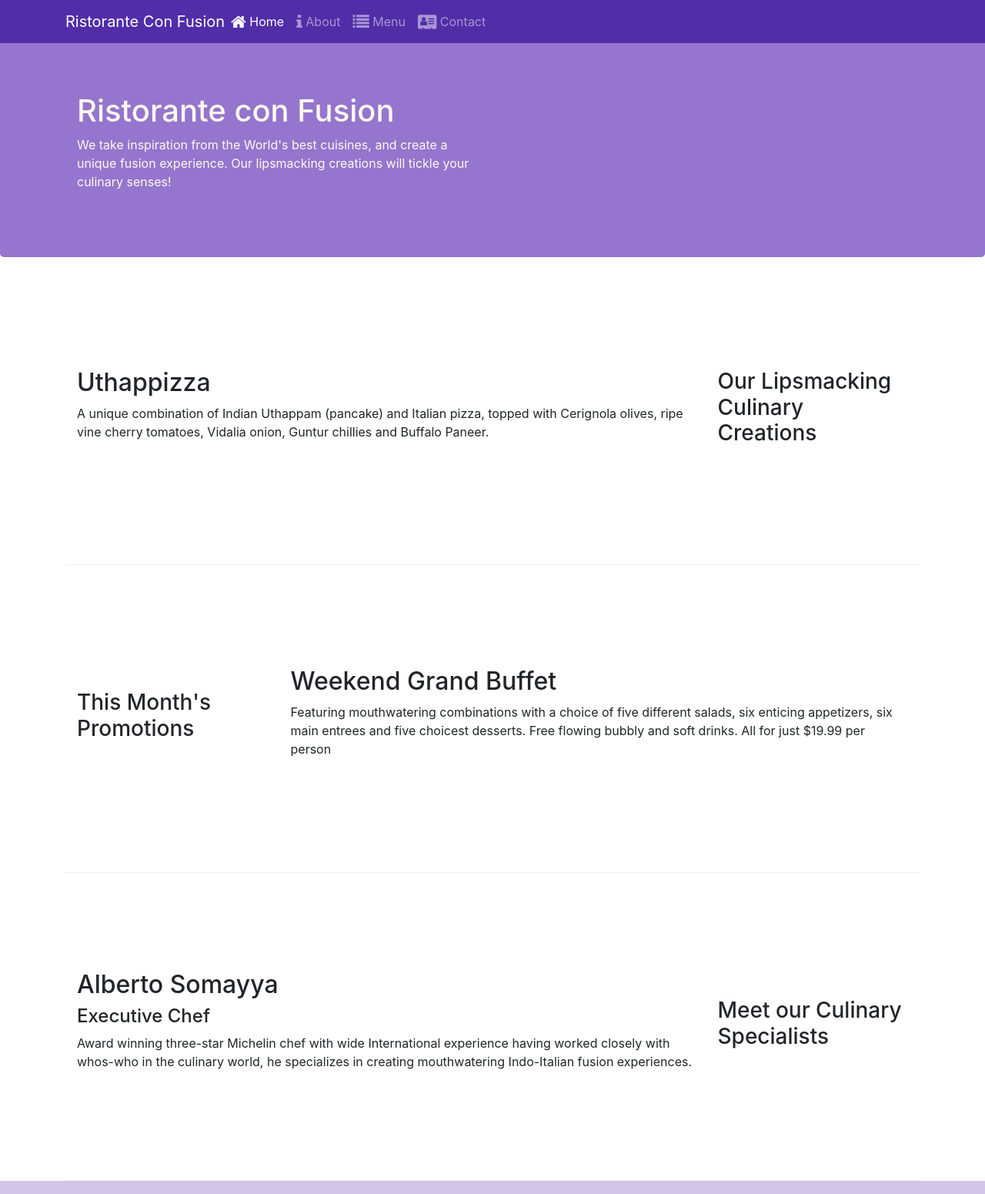
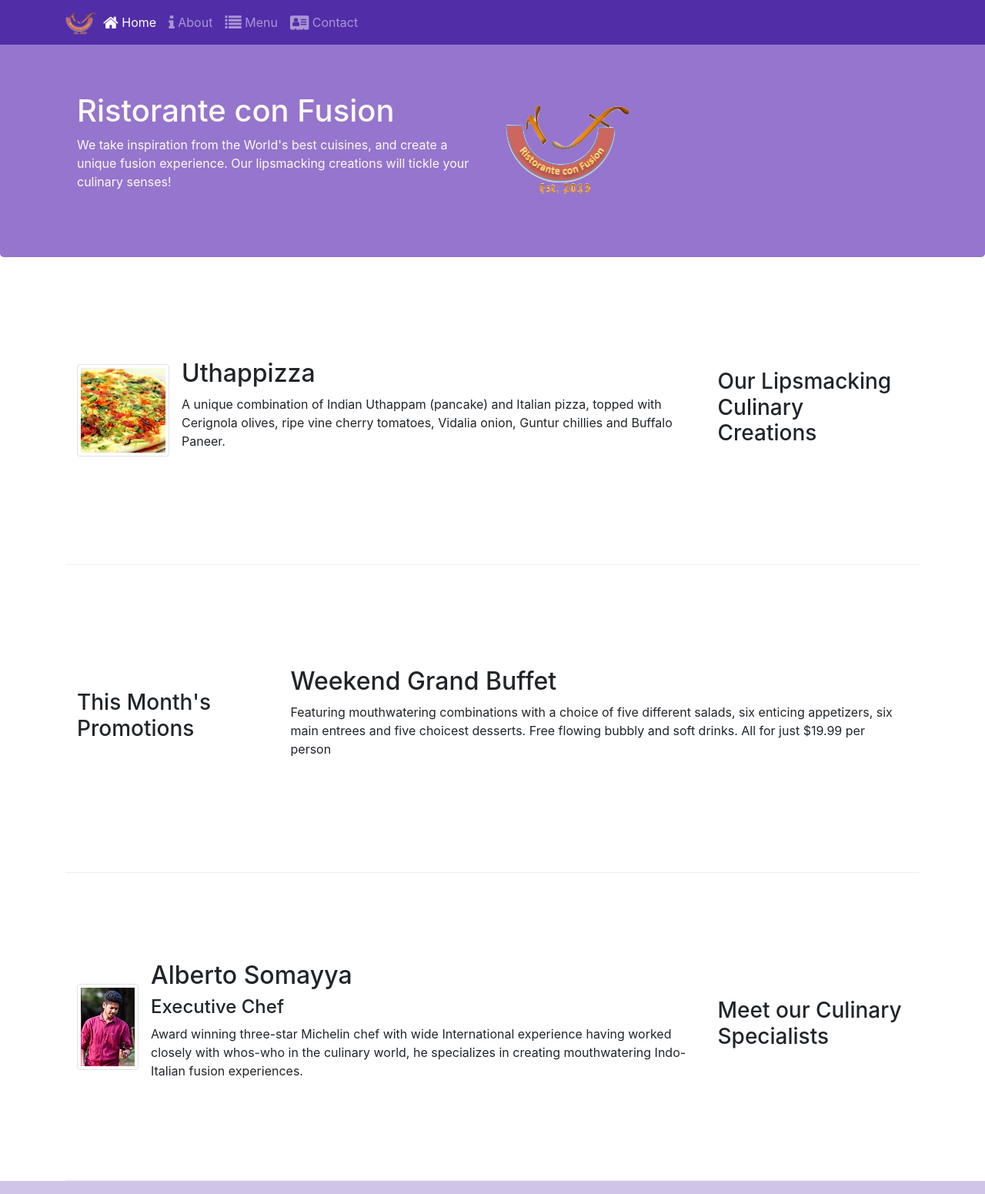
Before and after one commit to hemanth98/conFusion, a website: page index.html in a window 1280 px wide. Shown: the top 1551 px of the page at 77% size. Drawn offline with nearby package versions, Linux system fonts and the light colour scheme.

Commit message:
Images and Media

```diff
--- a/index.html
+++ b/index.html
@@ -21,7 +21,7 @@
             <button class="navbar-toggler" type="button" data-toggle="collapse" data-target="#Navbar">
                 <span class="navbar-toggler-icon"></span>
             </button>
-            <a class="navbar-brand mr-auto" href='#'>Ristorante Con Fusion</a>
+            <a class="navbar-brand mr-auto" href='#'><img src="img/logo.png" height="30" width="41"></a>
             <div class="collapse navbar-collapse" id="Navbar">
                 <ul class="navbar-nav mr-auto">
                     <li class="nav-item active"><a class="nav-link" href="#"><span class="fa fa-home fa-lg"></span> Home</a></li>
@@ -41,7 +41,8 @@
                     <h1>Ristorante con Fusion</h1>
                     <p>We take inspiration from the World's best cuisines, and create a unique fusion experience. Our lipsmacking creations will tickle your culinary senses!</p>
                 </div>
-                <div class="col-12 col-sm">
+                <div class="col-12 col-sm align-self-center">
+                    <img src="img/logo.png" class="img-fluid">
                 </div>
             </div>
         </div>
@@ -53,8 +54,13 @@
                 <h3>Our Lipsmacking Culinary Creations</h3>
             </div>
             <div class="col col-sm order-sm-first col-md">
-                <h2>Uthappizza</h2>
-                <p>A unique combination of Indian Uthappam (pancake) and Italian pizza, topped with Cerignola olives, ripe vine cherry tomatoes, Vidalia onion, Guntur chillies and Buffalo Paneer.</p>
+                <div class="media">
+                    <img class="d-flex mr-3 img-thumbnail align-self-center" src="img/uthappizza.png" alt="uthappizza">
+                    <div class="media-body">
+                        <h2 class="mt-0">Uthappizza</h2>
+                        <p>A unique combination of Indian Uthappam (pancake) and Italian pizza, topped with Cerignola olives, ripe vine cherry tomatoes, Vidalia onion, Guntur chillies and Buffalo Paneer.</p>
+                    </div>
+                </div>
             </div>
         </div>
 
@@ -74,9 +80,14 @@
                 <h3>Meet our Culinary Specialists</h3>
             </div>
             <div class="col col-sm order-sm-first col-md">
-                <h2>Alberto Somayya</h2>
-                <h4>Executive Chef</h4>
-                <p>Award winning three-star Michelin chef with wide International experience having worked closely with whos-who in the culinary world, he specializes in creating mouthwatering Indo-Italian fusion experiences. </p>
+                <div class="media">
+                    <img class="d-flex mr-3 img-thumbnail align-self-center" src="img/hem.jpeg" alt="alberto">
+                    <div class="media-body">
+                        <h2 class="mt-0">Alberto Somayya</h2>
+                        <h4>Executive Chef</h4>
+                        <p>Award winning three-star Michelin chef with wide International experience having worked closely with whos-who in the culinary world, he specializes in creating mouthwatering Indo-Italian fusion experiences. </p>
+                    </div>
+                </div>
             </div>
         </div>
     </div>
```
Also changed, not shown: aboutus.html (+5 -4 lines), contactus.html (+3 -2 lines), img/alberto.png (added), img/buffet.png (added), img/hem.jpeg (added), img/logo.png (added), img/uthappizza.png (added), 1 other file.
